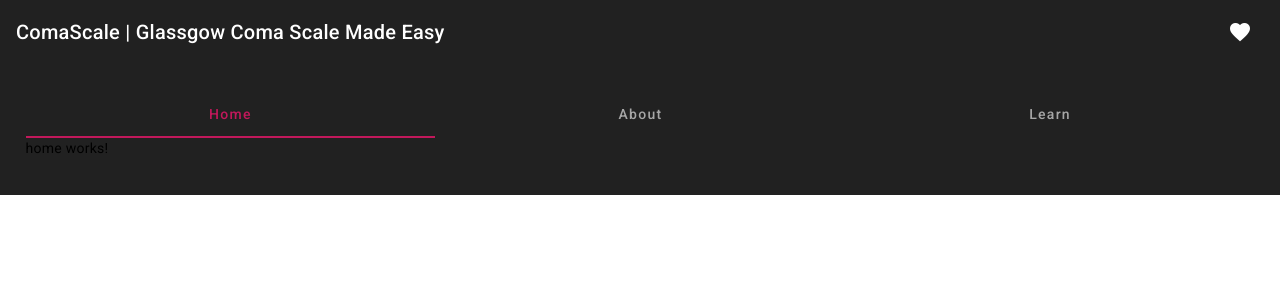
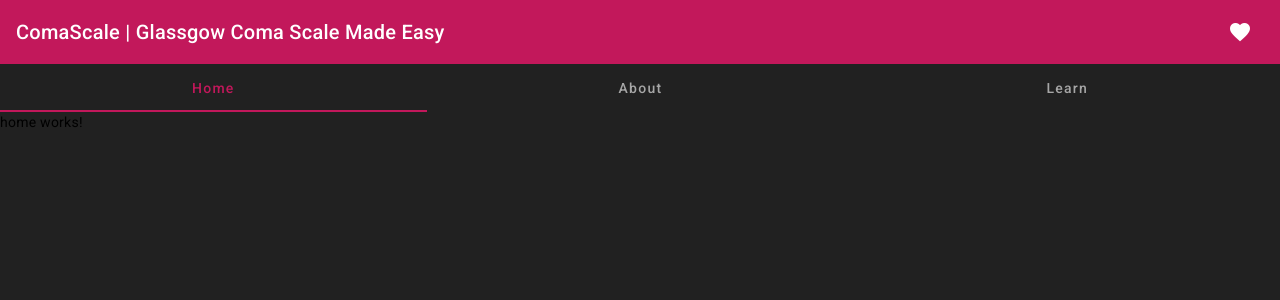
Before and after one commit to JaysPancake/ComaScale, an Angular app: page / in a window 1280 px wide. Shown: the top 300 px of the page. Built offline with nearby package versions, Linux system fonts and the light colour scheme.

Commit message:
Fixing color scheme wierdness.

```diff
--- a/src/app/app.component.html
+++ b/src/app/app.component.html
@@ -1,16 +1,15 @@
-<mat-toolbar>
+<mat-toolbar color="primary">
   <span>ComaScale | Glassgow Coma Scale Made Easy</span>
   <span class="spacer"></span>
   <button mat-icon-button aria-label="A icon-button for donations to the creator.">
     <mat-icon>favorite</mat-icon>
   </button>
 </mat-toolbar>
-<div class="background">
+<div>
   <mat-tab-group>
     <mat-tab label="Home"><app-home></app-home></mat-tab>
     <mat-tab label="About"><app-about></app-about></mat-tab>
     <mat-tab label="Learn"><app-learn></app-learn></mat-tab>
   </mat-tab-group>
 </div>
-
 <router-outlet></router-outlet>
--- a/src/app/app.component.scss
+++ b/src/app/app.component.scss
@@ -1,12 +1,3 @@
-html, body {
-    background-color: grey;
-}
-
-.background {
-    padding: 2%;
-    background-color: #212121;
-}
-
 .spacer {
     flex: 1 1 auto;
 }
--- a/src/styles.scss
+++ b/src/styles.scss
@@ -1,4 +1,4 @@
 /* You can add global styles to this file, and also import other style files */
 
-html, body { height: 100%; }
+html, body { height: 100%; background-color: #212121; }
 body { margin: 0; font-family: Roboto, "Helvetica Neue", sans-serif; }
```
